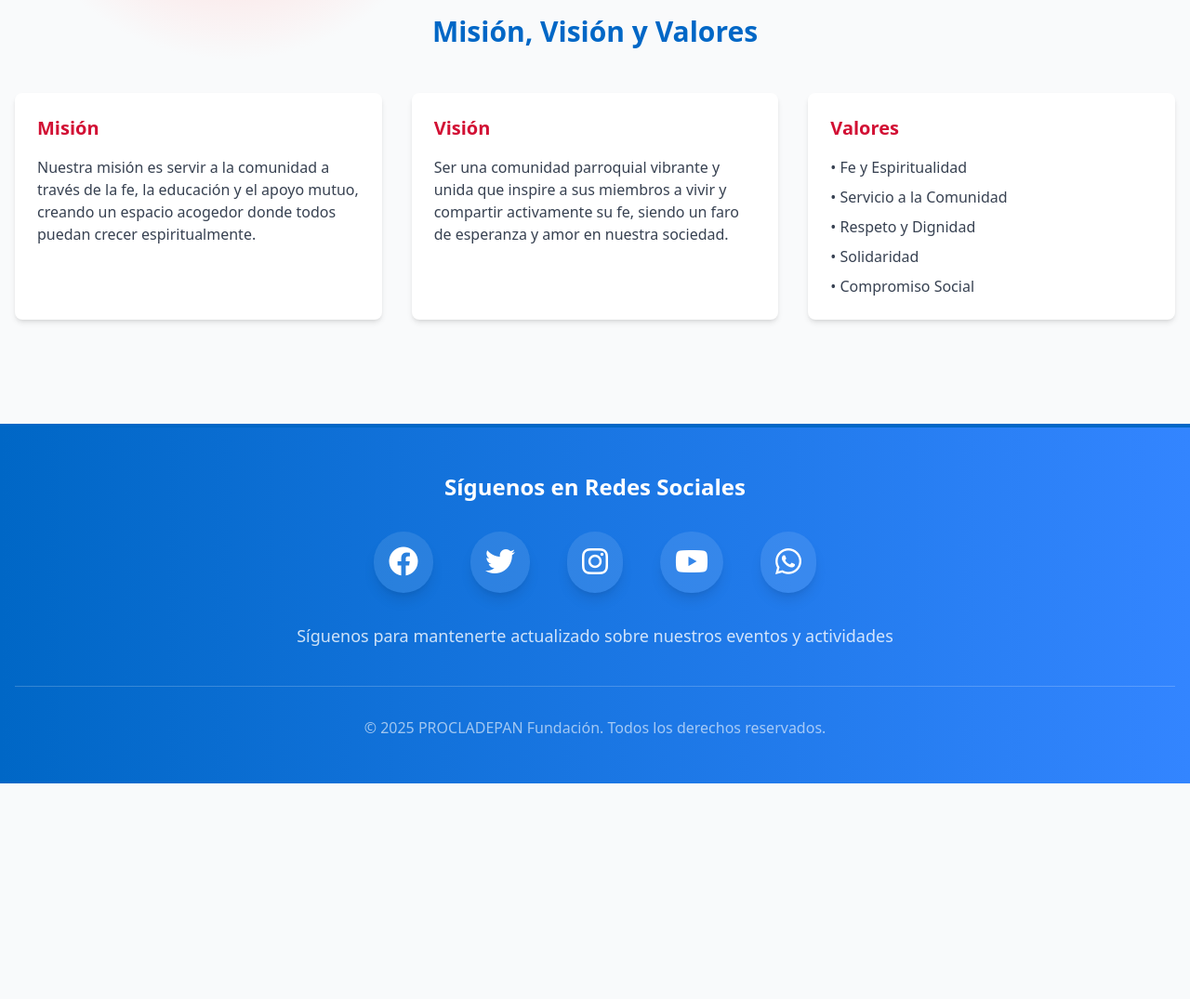
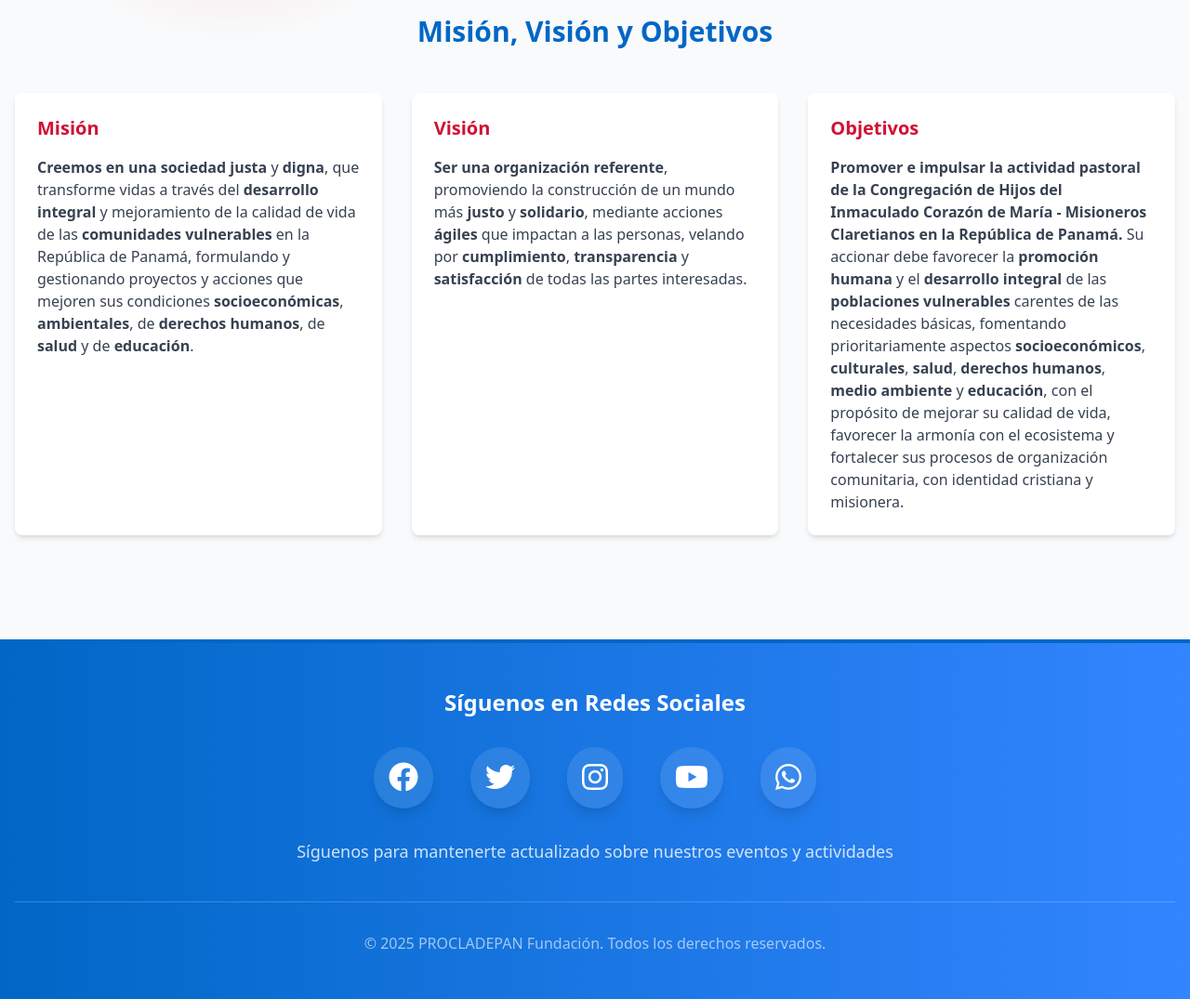
Before and after one commit to Gabriel-Sanchez/django_social_project, a Django app: page /pan/informacion/mision-vision-valores/ in a window 1280 px wide. Shown: the part 320-1395 px from the top of the page at 93% size. Before the commit the page ends 1163 px from the top, so only its background shows below. Run offline with Django 5.2, Linux system fonts and the light colour scheme; data comes from the database, SQL or seed files in the repository; both versions use the stored data as it was after the commit; some libraries are stand-ins or nearby versions.

Commit message:
texto mision y v

```diff
--- a/django_social_project/eventsApp/templates/eventsApp/mision_vision_valores.html
+++ b/django_social_project/eventsApp/templates/eventsApp/mision_vision_valores.html
@@ -2,12 +2,12 @@
 {% load static %}
 
 {% block title %}
-Misión, Visión y Valores
+Misión, Visión y Objetivos
 {% endblock title %}
 
 {% block content %}
 <header class="bg-[rgb(249, 230, 188)] text-black p-4">
-    <h1 class="text-center text-3xl font-bold">Misión, Visión y Valores</h1>
+    <h1 class="text-center text-3xl font-bold">Misión, Visión y Objetivos</h1>
 </header>
 
 <main class="container mx-auto py-8 px-4">
@@ -15,27 +15,21 @@
         <div class="grid md:grid-cols-3 gap-8">
             <div class="bg-white p-6 rounded-lg shadow-md">
                 <h3 class="text-xl font-semibold mb-4 text-[var(--theme-brown)]">Misión</h3>
-                <p class="text-gray-700">
-                    Nuestra misión es servir a la comunidad a través de la fe, la educación y el apoyo mutuo,
-                    creando un espacio acogedor donde todos puedan crecer espiritualmente.
-                </p>
+                <div class="text-gray-700">
+                    {{ about.mision|safe }}
+                </div>
             </div>
             <div class="bg-white p-6 rounded-lg shadow-md">
                 <h3 class="text-xl font-semibold mb-4 text-[var(--theme-brown)]">Visión</h3>
-                <p class="text-gray-700">
-                    Ser una comunidad parroquial vibrante y unida que inspire a sus miembros a vivir y compartir
-                    activamente su fe, siendo un faro de esperanza y amor en nuestra sociedad.
-                </p>
+                <div class="text-gray-700">
+                    {{ about.vision|safe }}
+                </div>
             </div>
             <div class="bg-white p-6 rounded-lg shadow-md">
-                <h3 class="text-xl font-semibold mb-4 text-[var(--theme-brown)]">Valores</h3>
-                <ul class="text-gray-700 space-y-2">
-                    <li>• Fe y Espiritualidad</li>
-                    <li>• Servicio a la Comunidad</li>
-                    <li>• Respeto y Dignidad</li>
-                    <li>• Solidaridad</li>
-                    <li>• Compromiso Social</li>
-                </ul>
+                <h3 class="text-xl font-semibold mb-4 text-[var(--theme-brown)]">Objetivos</h3>
+                <div class="text-gray-700">
+                    {{ about.objetivo|safe }}
+                </div>
             </div>
         </div>
     </section>
--- a/django_social_project/eventsApp/views.py
+++ b/django_social_project/eventsApp/views.py
@@ -1,6 +1,6 @@
 from django.shortcuts import render, get_object_or_404
 from django.http import JsonResponse
-from .models import Evento, TeamMember, Servicio, CarouselImage
+from .models import Evento, TeamMember, Servicio, CarouselImage, About
 from django.utils import timezone
 from datetime import timedelta
 from django.core.paginator import Paginator
@@ -55,7 +55,11 @@
     return JsonResponse(events_list, safe=False)
 
 def mision_vision_valores(request):
-    return render(request, 'eventsApp/mision_vision_valores.html')
+    about = About.objects.filter(activo=True).first()
+    context = {
+        'about': about,
+    }
+    return render(request, 'eventsApp/mision_vision_valores.html', context)
 
 def ubicacion(request):
     return render(request, 'eventsApp/ubicacion.html')
@@ -73,7 +77,11 @@
     return render(request, 'eventsApp/equipo_pastoral.html', context)
 
 def historia(request):
-    return render(request, 'eventsApp/historia.html')
+    about = About.objects.filter(activo=True).first()
+    context = {
+        'about': about,
+    }
+    return render(request, 'eventsApp/historia.html', context)
 
 def donaciones(request):
     return render(request, 'eventsApp/donaciones.html')
```
Also changed, not shown: django_social_project/eventsApp/templates/eventsApp/historia.html (+3 -14 lines), django_social_project/db.sqlite3.
